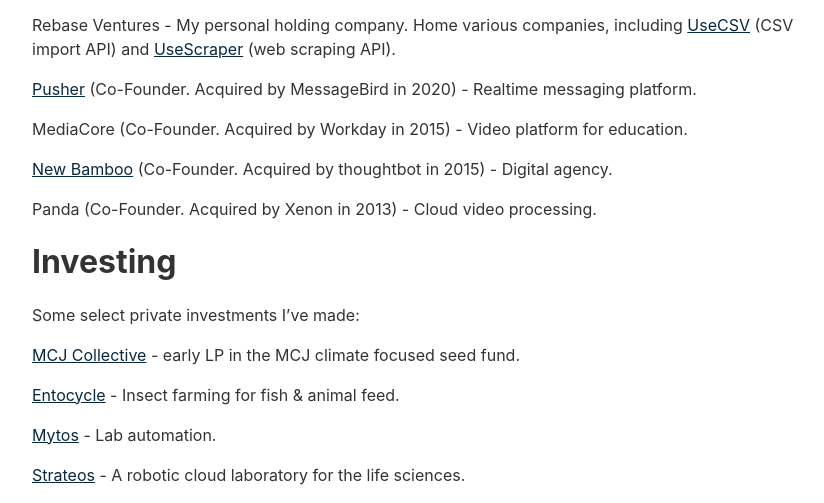
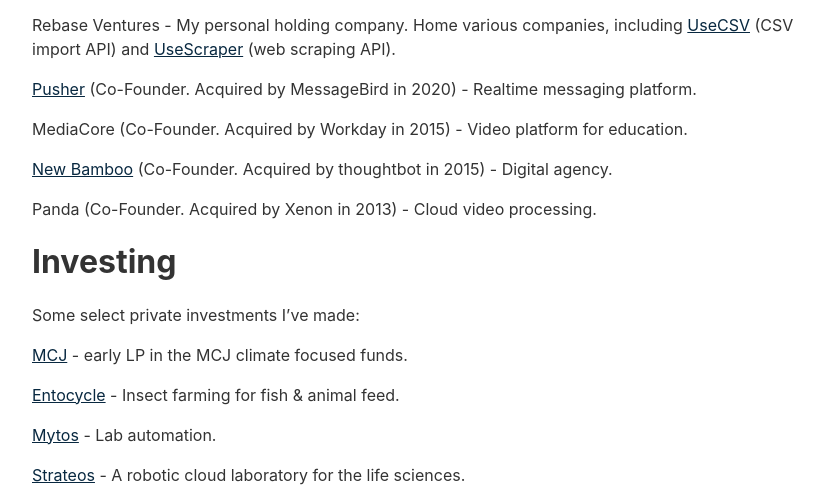
Before and after one commit to dctanner/dctanner.github.io, an Eleventy site: page content/about/index.md in a window 1280 px wide. Shown: the part 612-1115 px from the top of the page, without its empty margins (224-1048 px from the left). Built offline with nearby package versions, Linux system fonts and the light colour scheme; Eleventy itself is replaced by a stand-in of ours; files that its build step writes are made by us from their sources.

Commit message:
Update index.md

```diff
--- a/content/about/index.md
+++ b/content/about/index.md
@@ -33,7 +33,7 @@
 
 Some select private investments I’ve made:
 
-[MCJ Collective](https://angel.co/v/back/mcj-collective) - early LP in the MCJ climate focused seed fund.
+[MCJ](https://mcj.vc/) - early LP in the MCJ climate focused funds.
 
 [Entocycle](https://www.entocycle.com) - Insect farming for fish & animal feed.
 
```
